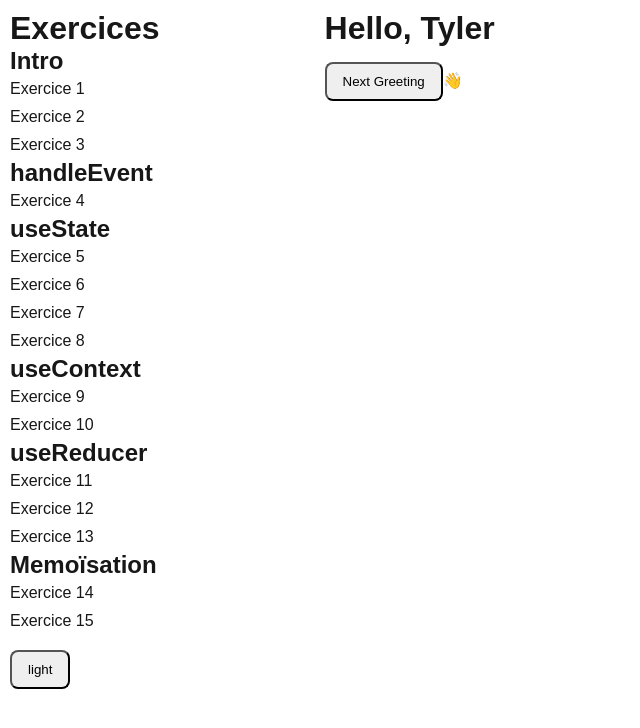
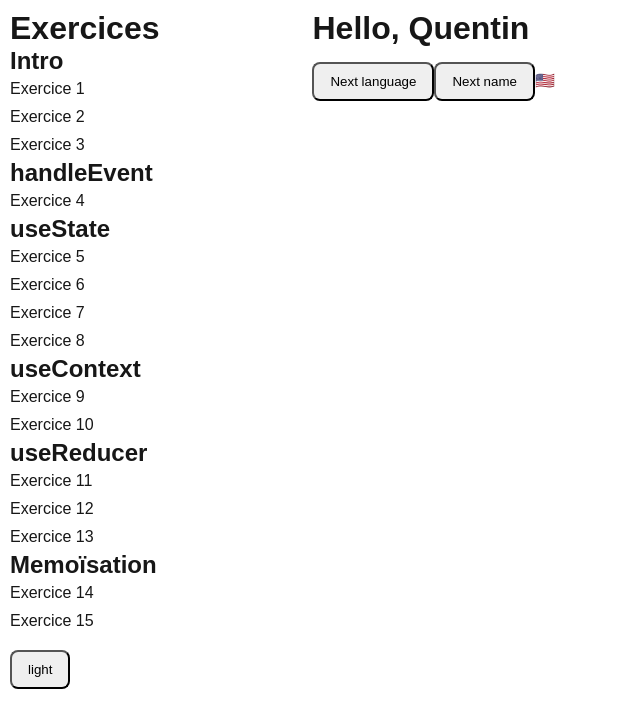
Before and after one commit to quentinhermiteau/5IW3, a Next.js app: page /demo/6 in a window 1280 px wide. Shown: the top 728 px of the page, without its empty margins (0-640 px from the left). Built offline with nearby package versions, Linux system fonts and the light colour scheme.

Commit message:
update demo 6

```diff
--- /dev/null
+++ b/src/app/demo/6/Flag.jsx
@@ -0,0 +1,22 @@
+"use client";
+
+import { memo } from "react";
+
+const flagMap = {
+  0: "🇺🇸",
+  1: "🇪🇸",
+  2: "🇫🇷",
+  3: "🇩🇪",
+  4: "🇷🇺",
+};
+
+function Flag({ options }) {
+  console.log("Rendering Flag");
+  return (
+    <span role="img" aria-label="hand waving">
+      {flagMap[options.index]}
+    </span>
+  );
+}
+
+export default memo(Flag);
--- a/src/app/demo/6/Wave.jsx
+++ /dev/null
@@ -1,21 +0,0 @@
-"use client";
-
-const toneMap = {
-  0: "👋",
-  1: "👋🏻",
-  2: "👋🏼",
-  3: "👋🏽",
-  4: "👋🏾",
-  5: "👋🏿",
-};
-
-function Wave() {
-  console.log("Rendering Wave");
-  return (
-    <span role="img" aria-label="hand waving">
-      {toneMap[0]}
-    </span>
-  );
-}
-
-export default Wave;
--- a/src/app/demo/6/page.jsx
+++ b/src/app/demo/6/page.jsx
@@ -1,37 +1,44 @@
 "use client";
 
-import { useState } from "react";
-import Wave from "./Wave";
+import { useCallback, useMemo, useState } from "react";
+import Flag from "./Flag";
 
-function Greeting({ name }) {
-  const [index, setIndex] = useState(0);
+export default function Page() {
+  const [languageIndex, setLanguageIndex] = useState(0);
+  const [nameIndex, setNameIndex] = useState(0);
 
-  const greetings = ["Hello", "Hola", "Bonjour", "Hallo", "Привет"];
+  const languages = ["Hello", "Hola", "Bonjour", "Hallo", "Привет"];
+  const names = ["Quentin", "Robin", "Aurelien", "Ilyam", "Liam"];
 
-  const handleClick = () => {
-    const nextIndex = index === greetings.length - 1 ? 0 : index + 1;
-    setIndex(nextIndex);
+  const handleNextLanguageClick = () => {
+    const nextIndex =
+      languageIndex === languages.length - 1 ? 0 : languageIndex + 1;
+    setLanguageIndex(nextIndex);
   };
+
+  const handleNextNameClick = useCallback(() => {
+    const nextIndex = nameIndex === languages.length - 1 ? 0 : nameIndex + 1;
+    setNameIndex(nextIndex);
+  }, []);
+
+  const options = useMemo(() => ({ index: languageIndex }), [languageIndex]);
 
   return (
     <main>
       <h1>
-        {greetings[index]}, {name}
+        {languages[languageIndex]}, {names[nameIndex]}
       </h1>
-      <button onClick={handleClick}>Next Greeting</button>
-      <Wave />
+      <button onClick={handleNextLanguageClick}>Next language</button>
+      <button onClick={handleNextNameClick}>Next name</button>
+      <Flag options={options} />
     </main>
   );
 }
 
-export default function Page() {
-  return <Greeting name="Tyler" />;
-}
-
 /**
  * Instructions:
- * Ajouter memo sur Wave
- * options={{ tone: index }} => Modifier Wave pour prendre ces props
+ * Ajouter memo sur Flag
+ * options={{ tone: index }} => Modifier Flag pour prendre ces props
  * Problème?
  * Solution (référence)
  * Ajout un compteur
```
